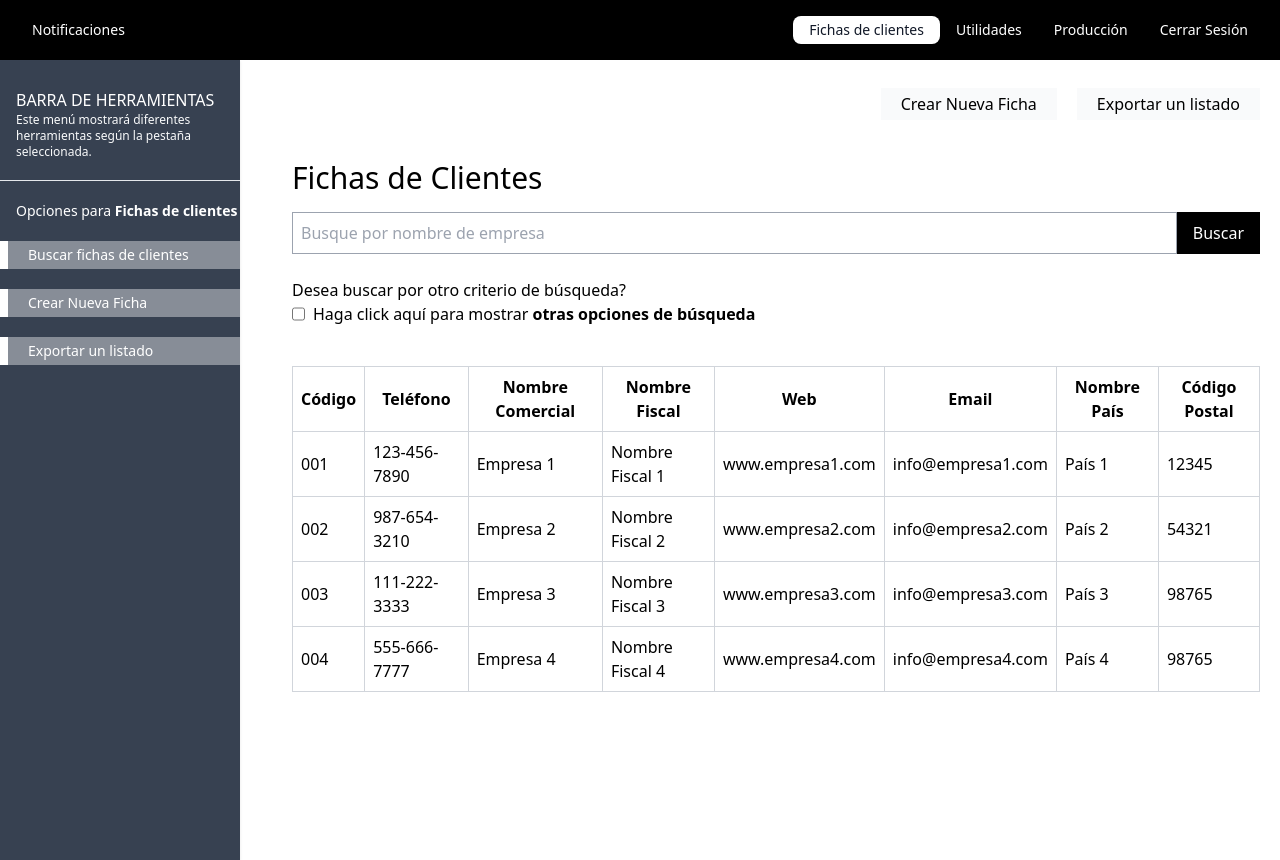
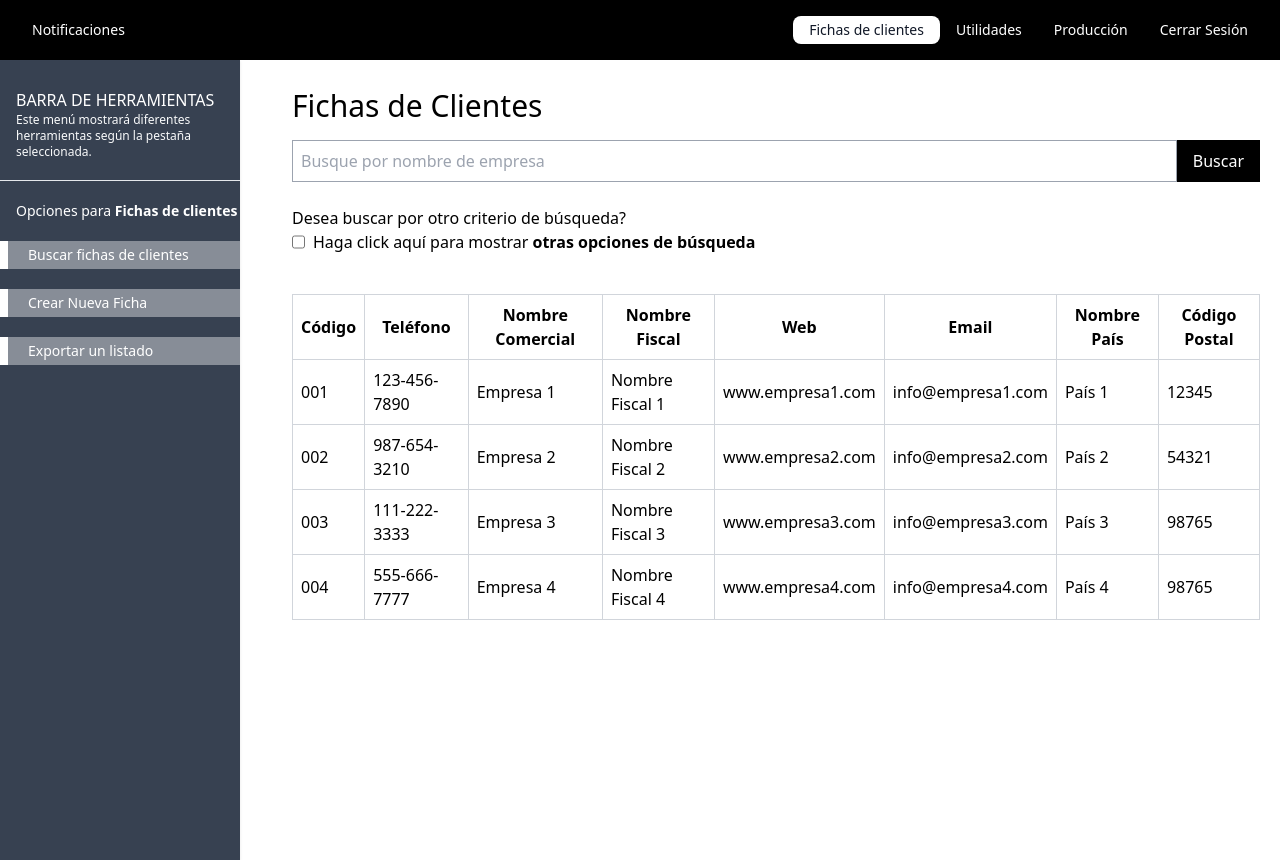
Before and after one commit to frankgimeno3/p3erp, a Next.js app: page /home in a window 1280 px wide. Both pictures are taken after a click on the button "Fichas de clientes". Built offline with nearby package versions, Linux system fonts and the light colour scheme.

Commit message:
cambios en diseño componentes pestaña

```diff
--- a/components/Fichas/Fichas.tsx
+++ b/components/Fichas/Fichas.tsx
@@ -12,18 +12,10 @@ export default function Fichas() {
     <div className="flex flex-row bg-white mt-14 pt-1">
       <Navutilidades />
       <div className="ml-24 pl-24 h-screen">
-        <div className="flex p-5 flex-row justify-end">
-          <button className="py-1 px-5 mt-2 ml-5 bg-gray-50 text-black">
-            Crear Nueva Ficha
-          </button>
 
-          <button className="py-1 px-5 mt-2 ml-5 bg-gray-50 text-black">
-            Exportar un listado
-          </button>
-        </div>
         <div className="flex flex-col ml-20">
           <div className="p-5">
-            <h1 className="text-3xl mb-4">Fichas de Clientes</h1>
+            <h1 className="text-3xl mb-4 mt-2">Fichas de Clientes</h1>
             <form className="flex">
               <div className="flex flex-row w-full">
                 <input
--- a/components/Utilidades/Utilidades.tsx
+++ b/components/Utilidades/Utilidades.tsx
@@ -1,7 +1,12 @@
+import Navutilidades from "../navherramientas/navutilidades";
 export default function Utilidades() {
   return (
-    <div className="pt-20 pl-20 bg-white">
-      <h1 className="text-3xl pt-5">Utilidades</h1>
+    <div className="w-screen  ">
+      <Navutilidades/>
+      <div className="pl-24 ml-24  ">
+
+      <div className="pt-20 pl-14 ml-11 bg-white h-screen">
+        <h1 className="text-3xl pt-1">Utilidades</h1>
         <h2 className="pb-10">
           En esta página encontrarás diferentes herramientas y utilidades.
         </h2>
@@ -44,7 +49,8 @@ export default function Utilidades() {
                   <button>Herramientas para ventas</button>
                 </td>
                 <td className="border border-gray-300 p-2">
-                Herramientas para gestión de ofertas, y otras herramientas para ventas
+                  Herramientas para gestión de ofertas, y otras herramientas
+                  para ventas
                 </td>
               </tr>
               <tr>
@@ -52,12 +58,15 @@ export default function Utilidades() {
                   <button>Herramientas gestión campañas</button>
                 </td>
                 <td className="border border-gray-300 p-2">
-                Herramientas para la gestión de campañas publicitarias de clientes
+                  Herramientas para la gestión de campañas publicitarias de
+                  clientes
                 </td>
               </tr>
             </tbody>
           </table>
         </div>
         </div>
+        </div>
+    </div>
   );
 }
--- a/components/navherramientas/navutilidades.tsx
+++ b/components/navherramientas/navutilidades.tsx
@@ -2,7 +2,8 @@ import React from "react";
 
 export default function Navutilidades() {
   return (
-    <div className="w-60 h-screen m-0 p-0 bg-gray-700 shadow fixed ">
+    <div className="mt-1">
+      <div className="w-60 h-screen m-0 p-0 bg-gray-700 shadow fixed mt-14 ">
       <div className="flex flex-col pt-2 pl-2    text-white ">
         <h1 className="text-1xl pt-5 pl-2">BARRA DE HERRAMIENTAS</h1>
         <p className="text-xs  pl-2 text-gray-50">
@@ -13,7 +14,7 @@ export default function Navutilidades() {
       </div>
       <hr className="mt-5"/>
       <div className=" flex flex-col">
-        <h2 className="text-white pl-4 mt-5 text-sm">Opciones para <span className="font-bold">Fichas de clientes</span></h2>
+        <h2 className="text-white pl-4 mt-5 text-sm">Opciones para <span className="font-bold">Utilidades</span></h2>
         <div className="flex flex-row bg-white bg-opacity-20 my-5">
           <div className="bg-white px-1 "></div>
           <button className="bg-white bg-opacity-25 text-sm w-full py-1 text-white text-left pl-5 hover:font-bold">
@@ -33,7 +34,8 @@ export default function Navutilidades() {
           Exportar un listado
           </button>
         </div>
-      </div>
+        </div>
+        </div>
     </div>
   );
 }
```
Lines whose indentation alone changed are shown as unchanged.
